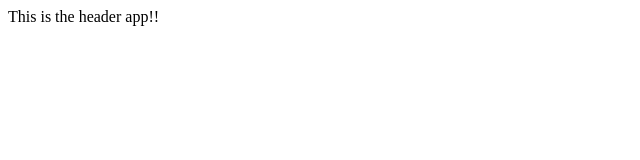
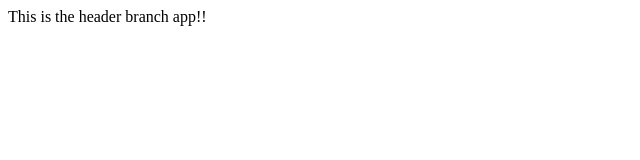
Before and after one commit to refinecoder/GitTestApp, a plain HTML site: page index.html in a window 1280 px wide. Shown: the full height of the page, 0-640 px from the left. Drawn offline with Linux system fonts and the light colour scheme.

Commit message:
another chnage2

```diff
--- a/index.html
+++ b/index.html
@@ -1,6 +1,6 @@
 <html>
     <head>
-       This is the header app!!
+       This is the header branch app!!
 
     </head>
 
```
Also changed, not shown: login.html (+1 -0 lines).
